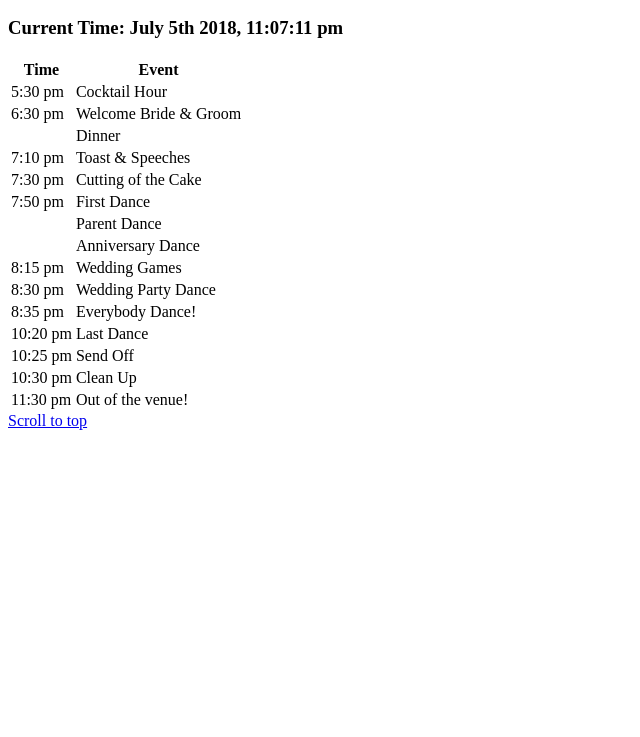
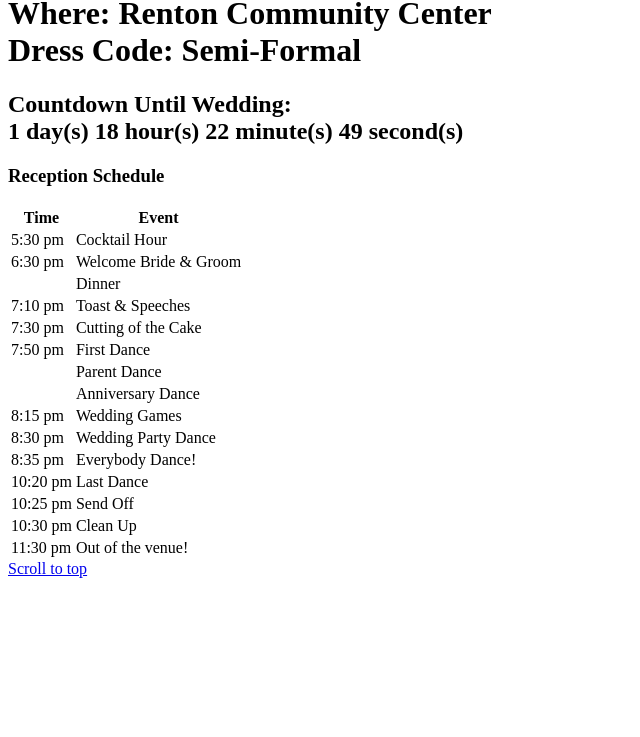
Before and after one commit to lsetiawan/wedding, a Gatsby site: page / in a window 1280 px wide. Shown: the part 63-800 px from the top of the page, without its empty margins (0-640 px from the left). Built offline with nearby package versions, Linux system fonts and the light colour scheme; Gatsby itself is replaced by a stand-in of ours.

Commit message:
Improved website's styling and the timer and fonts

```diff
--- a/gatsby-config.js
+++ b/gatsby-config.js
@@ -1,6 +1,6 @@
 module.exports = {
   siteMetadata: {
-    title: 'Don and Darian\'s Wedding',
+    title: 'Don & Darian\'s Wedding',
   },
   plugins: ['gatsby-plugin-react-helmet'],
   pathPrefix: `/`,
--- a/src/components/header.js
+++ b/src/components/header.js
@@ -19,7 +19,7 @@ const Header = ({ siteTitle }) => (
         <Link
           to="/"
           style={{
-            color: 'white',
+            color: '#281211',
             textDecoration: 'none',
           }}
         >
@@ -29,7 +29,7 @@ const Header = ({ siteTitle }) => (
           fontFamily: 'Arial',
           fontSize: '25px',
           marginLeft: '20px',
-          color: 'white'}}>#dondeevow</span>
+          color: '#281211;'}}>#dondeevow</span>
       </h1>
     </div>
   </div>
--- a/src/layouts/index.css
+++ b/src/layouts/index.css
@@ -63,6 +63,7 @@ dfn {
 h1 {
   font-size: 2em;
   margin: .67em 0;
+  color: #251211;
 }
 mark {
   background-color: #ff0;
@@ -199,8 +200,9 @@ html {
   box-sizing: inherit;
 }
 body {
-  color: hsla(0, 0%, 0%, 0.8);
+  background: linear-gradient(to bottom, #a189bf 10%, lightgray);
   font-family: georgia, serif;
+  color: #251211;
   font-weight: normal;
   word-wrap: break-word;
   font-kerning: normal;
@@ -229,7 +231,8 @@ h1 {
   padding-right: 0;
   padding-top: 0;
   margin-bottom: 1.45rem;
-  color: inherit;
+  color: #251211;
+  text-align: center;
   font-family: 'Great Vibes', -apple-system, BlinkMacSystemFont, Segoe UI, Roboto, Oxygen,
     Ubuntu, Cantarell, Fira Sans, Droid Sans, Helvetica Neue, sans-serif;
   font-weight: bold;
@@ -247,13 +250,30 @@ h2 {
   padding-top: 0;
   margin-bottom: 1.45rem;
   color: inherit;
+  text-align: center;
   font-family: -apple-system, BlinkMacSystemFont, Segoe UI, Roboto, Oxygen,
     Ubuntu, Cantarell, Fira Sans, Droid Sans, Helvetica Neue, sans-serif;
   font-weight: bold;
   text-rendering: optimizeLegibility;
-  font-size: 1.62671rem;
+  font-size: 1.25rem;
   line-height: 1.1;
 }
+ #details {
+  font-size: 1.2rem;
+  font-family: -apple-system, BlinkMacSystemFont, Segoe UI, Roboto, Oxygen,
+  Ubuntu, Cantarell, Fira Sans, Droid Sans, Helvetica Neue, sans-serif;
+
+ }
+
+ #reception-schedule{
+  color: #251211;
+  text-align: center;
+  font-family: 'Great Vibes', -apple-system, BlinkMacSystemFont, Segoe UI, Roboto, Oxygen,
+    Ubuntu, Cantarell, Fira Sans, Droid Sans, Helvetica Neue, sans-serif;
+  font-size: 2.25rem;
+
+ }
+
 h3 {
   margin-left: 0;
   margin-right: 0;
@@ -264,6 +284,7 @@ h3 {
   padding-top: 0;
   margin-bottom: 1.45rem;
   color: inherit;
+  text-align: center;
   font-family: -apple-system, BlinkMacSystemFont, Segoe UI, Roboto, Oxygen,
     Ubuntu, Cantarell, Fira Sans, Droid Sans, Helvetica Neue, sans-serif;
   font-weight: bold;
--- a/src/pages/ceremony-outline.js
+++ b/src/pages/ceremony-outline.js
@@ -20,7 +20,7 @@ const CeremonyOutline = () => {
         'Jennifer',
         'Janet',
         'Pastor Luke & Don'
-    ]
+    ];
 
     const bridalPartyOrder = [
         'Will & Leeanne',
@@ -28,13 +28,13 @@ const CeremonyOutline = () => {
         'Carter & Katelyn',
         'Adrian & Keisha',
         'Minh & Samantha'
-    ]
+    ];
 
     const brideOrder = [
         'Nolan (Ring Bearer)',
         'Calleigh & Bella (Flower Girls)',
         'Darian, Jim (right), Clay (left)'
-    ]
+    ];
 
     return (
         <div>
--- a/src/pages/index.js
+++ b/src/pages/index.js
@@ -1,9 +1,8 @@
-import React from 'react'
-import Link from 'gatsby-link'
-import moment from 'moment-timezone'
+import React from 'react';
+import Link from 'gatsby-link';
+import moment from 'moment-timezone';
+import { toHHMMSS, DATE, UNIX_TIME } from '../utils/helpers';
 
-
-const DATE = '2018-07-07'
 const tableheaders = ['Time', 'Event']
 const tablebody = [
   { time: '17:30', event: 'Cocktail Hour' },
@@ -21,18 +20,19 @@ const tablebody = [
   { time: '22:25', event: 'Send Off' },
   { time: '22:30', event: 'Clean Up' },
   { time: '23:30', event: 'Out of the venue!' }
-]
+];
 
 class IndexPage extends React.Component {
   constructor(props){
     super(props);
     this.state = {
-      currentTime: moment.tz('America/Los_Angeles').format('MMMM Do YYYY, h:mm:ss a')
+      timeRemaining: UNIX_TIME - moment().unix()
     }
   }
+
   updateClock() {
     this.setState({
-      currentTime: moment.tz('America/Los_Angeles').format('MMMM Do YYYY, h:mm:ss a')
+      timeRemaining: UNIX_TIME - moment().unix()
     })
   }
 
@@ -43,11 +43,25 @@ class IndexPage extends React.Component {
   componentWillUnmount() {
     clearInterval(this.clockID)
   }
+
   render() {
     return (
   <div>
-    <h1>Reception Schedule</h1>
-    <h3>Current Time: {this.state.currentTime}</h3>
+    <h1 id="details">
+      When: July 7, 2018 @ 5:30 PM<br />
+      Where: Renton Community Center<br />
+      Dress Code: Semi-Formal
+    </h1>
+    <h2>{
+      (() => {
+        if (this.state.timeRemaining === 0) {
+          return 'It\'s time!';
+        } else {
+          return <div>Countdown Until Wedding:<br />{toHHMMSS(this.state.timeRemaining)}</div>;
+        }
+      })()
+    }</h2>
+    <h3 id="reception-schedule">Reception Schedule</h3>
     <table>
       <thead>
         <tr>
--- /dev/null
+++ b/src/utils/helpers.js
@@ -0,0 +1,18 @@
+export const UNIX_TIME = 1531009800;
+export const DATE = '2018-07-07';
+
+export const toHHMMSS = (secNum) => {
+  let days = Math.floor(secNum / 86400);
+  let hours   = Math.floor((secNum - (days * 24 * 3600)) / 3600);
+  let minutes = Math.floor((secNum - (days * 24 * 3600) - (hours * 3600)) / 60);
+  let seconds = secNum - (days * 24 * 3600) - (hours * 3600) - (minutes * 60);
+
+  if (hours   < 10) { hours = `0${hours}`; }
+  if (minutes < 10) { minutes = `0${minutes}`; }
+  if (seconds < 10) { seconds = `0${seconds}`; }
+
+  return (days > 0 ? `${days} day(s) ` : '')
+    + (hours > 0 ? `${hours} hour(s) ` : '')
+    + (minutes > 0 ? `${minutes} minute(s) ` : '')
+    + (seconds > 0 ? `${seconds} second(s) ` : '');
+};
```
Also changed, not shown: src/pages/day-schedule.js (+15 -6 lines).
